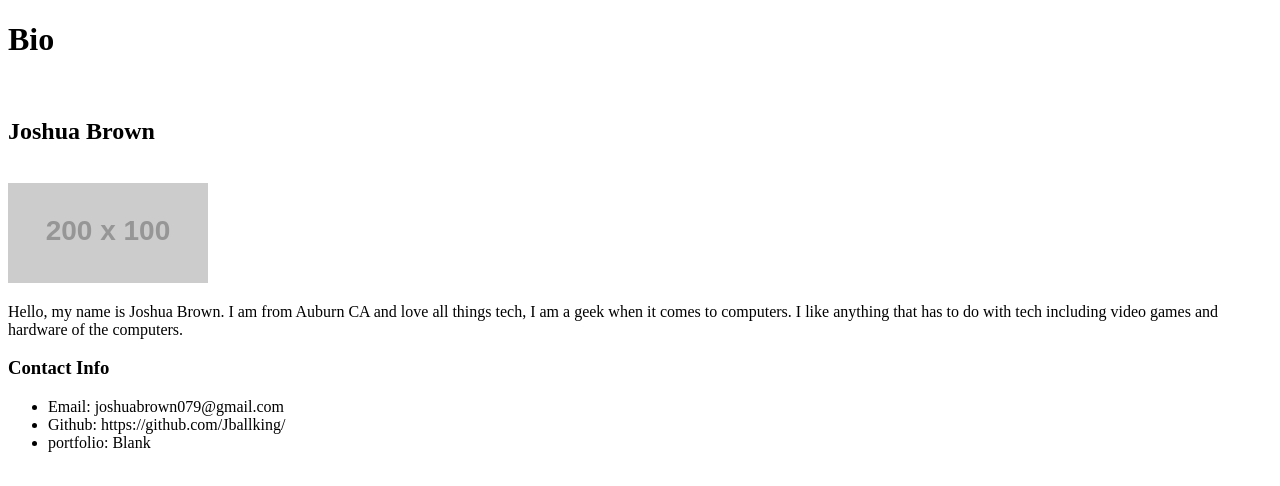
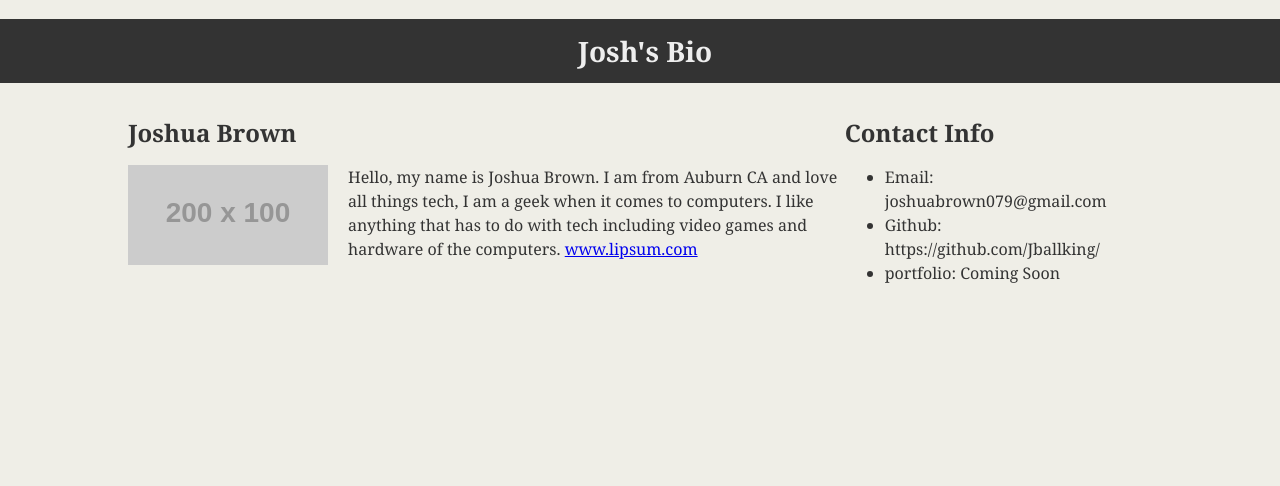
Before and after one commit to Jballking/Bio, a plain HTML site: page Student Bio.html in a window 1280 px wide. Drawn offline with Linux system fonts and the light colour scheme; placeholder pictures from the web are drawn by us.

Commit message:
final draft for hw

```diff
--- a/Student Bio.html
+++ b/Student Bio.html
@@ -5,29 +5,36 @@
     <meta name="viewport" content="width=device-width, initial-scale=1.0">
     <meta http-equiv="X-UA-Compatible" content="ie=edge">
     <title>Bio</title>
+    <link rel="stylesheet" type="text/css" href="Stylesheet.css">
 </head>
     <body>
         <header>
-        <h1>Bio</h1>
+            <h1>Josh's Bio</h1>
         </header>
-        <br>
+
+        <div class="container">
+
+        <section id="main-bio">
 
             <Main>
             <h2>Joshua Brown</h2>
-        <br>
-        <img src="https://via.placeholder.com/200x100">
-        <br>
+
+            <img id=bio-image src="https://via.placeholder.com/200x100">
+
             <p>
-        Hello, my name is Joshua Brown. I am from Auburn CA and love all things tech, I am a geek when it comes to computers. I like anything that has to do with tech including video games and hardware of the computers.
+                Hello, my name is Joshua Brown. I am from Auburn CA and love all things tech, I am a geek when it comes to computers. I like anything that has to do with tech including video games and hardware of the computers. <a href="http:://www.lipsum.com/">www.lipsum.com </a>
             </p>
         </main>
+    </section>
 
-    <h3>Contact Info</h3>
+        <section id="contact-info">
+            <h2>Contact Info</h2>
                 <ul>
                     <li>Email: joshuabrown079@gmail.com</li>
                     <li>Github: https://github.com/Jballking/</li>
-        <li>portfolio: Blank</li>
+                    <li>portfolio: Coming Soon</li>
                 </ul>
-
+        </section>
+        </div>
     </body>
 </html>
--- /dev/null
+++ b/Stylesheet.css
@@ -0,0 +1,48 @@
+body {
+    margin: 0;
+    padding: 0;
+    background-color: #efeee7;
+    font-family: "Georgia","Times New Roman",Times,serif;
+    color: #333333;
+    line-height: 150%;
+  }
+Header {
+    background-color: #333333;
+    padding-left: 10px;
+}
+h1 {
+    color: #eee;
+    background-color: #333333;
+    font-size: 28px;
+    padding-top: 20px;
+    padding-bottom: 20px;
+    text-align: center;
+    }
+h2 {
+    font-size: 24px;
+}
+.container {
+    width: 1024px;
+    margin: 0 auto;
+}
+#main-bio {
+    float: left;
+}
+#contact-info {
+    float:left;
+}
+#bio-image {
+    float: left;
+}
+#bio-image {
+    width: 200px;
+    length: 200px;
+}
+#main-bio {
+    width: 70%;
+}
+#contact-info {
+    width: 30%;
+}#bio-image {
+    margin-right: 20px;
+}
```
Lines whose indentation alone changed are shown as unchanged.
